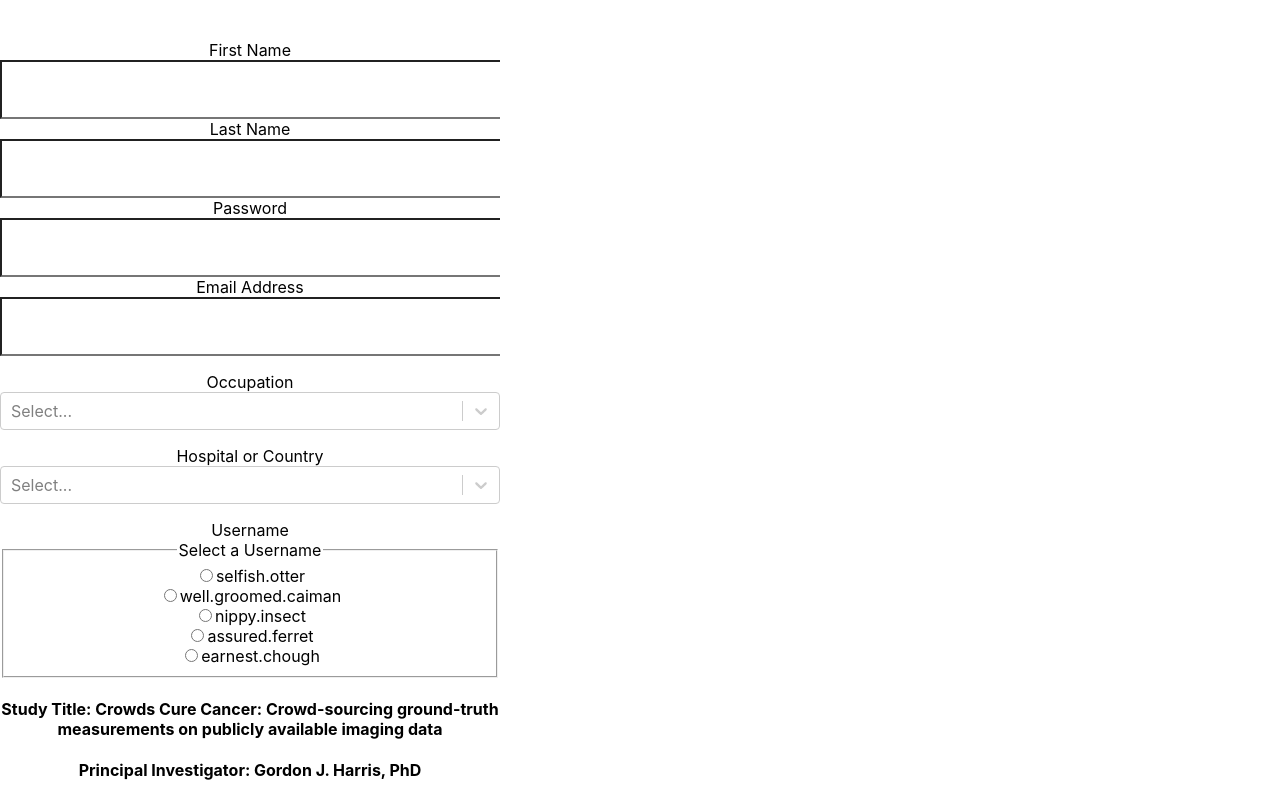
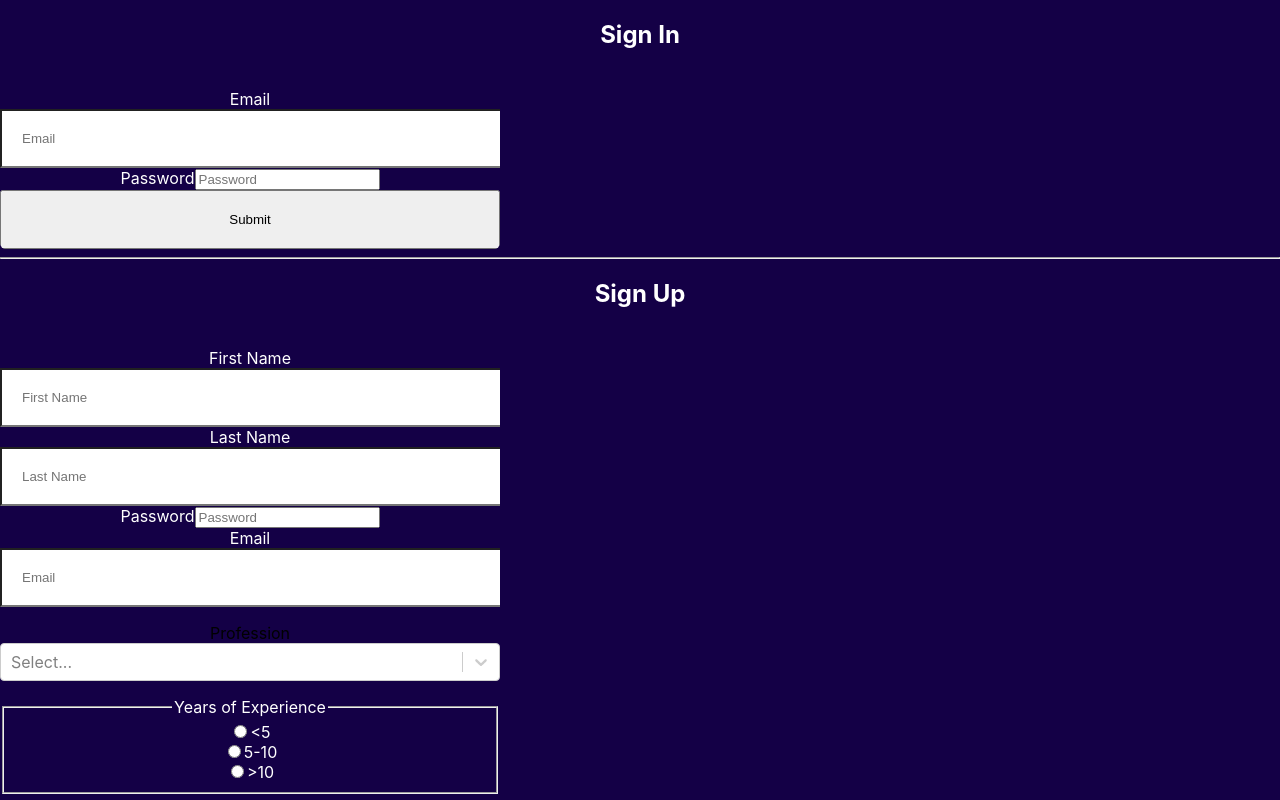
Before and after one commit to crowds-cure/custom-login, a React app: page / in a window 1280 px wide. Shown: the top 800 px of the page. Built offline with nearby package versions, Linux system fonts and the light colour scheme.

Commit message:
Add sign in, begin adding decoding of auth0 config

```diff
--- a/src/App.css
+++ b/src/App.css
@@ -20,3 +20,7 @@
 .App-link {
   color: #09d3ac;
 }
+
+div.is-error > fieldset > div.input-feedback {
+  color: red;
+}
--- a/src/App.js
+++ b/src/App.js
@@ -1,11 +1,35 @@
 import React from 'react';
 import './App.css';
-// import SignIn from './SignIn.js';
+import SignIn from './SignIn.js';
 import SignUp from './SignUp.js';
+
+// Decode utf8 characters properly
+/*var config = JSON.parse(decodeURIComponent(escape(window.atob('@@config@@'))));
+config.extraParams = config.extraParams || {};
+var connection = config.connection;
+var prompt = config.prompt;
+var languageDictionary;
+var language;
+
+if (config.dict && config.dict.signin && config.dict.signin.title) {
+    languageDictionary = { title: config.dict.signin.title };
+} else if (typeof config.dict === 'string') {
+    language = config.dict;
+}
+var loginHint = config.extraParams.login_hint;
+
+function getParameterByName(name) {
+    var match = RegExp('[?&]' + name + '=([^&]*)').exec(window.location.search);
+    return match && decodeURIComponent(match[1].replace(/\+/g, ' '));
+}*/
 
 function App() {
   return (
     <div className="App">
+      <h2>Sign In</h2>
+      <SignIn/>
+      <hr/>
+      <h2>Sign Up</h2>
       <SignUp/>
     </div>
   );
--- a/src/CustomSelect.js
+++ b/src/CustomSelect.js
@@ -14,12 +14,12 @@ class CustomSelect extends Component {
 
   render() {
     return (
-      <div style={{ margin: '1rem 0' }}>
-        <label htmlFor="color">{this.props.label}</label>
+      <div style={{ margin: '1rem 0', color: 'black'}}>
+        <label htmlFor={this.props.fieldName}>{this.props.label}</label>
         <Select
-          id="color"
+          id={this.props.fieldName}
           options={this.props.options}
-          multi={true}
+          multi={this.props.multi}
           onChange={this.handleChange}
           onBlur={this.handleBlur}
           value={this.props.value}
--- a/src/Radio.js
+++ b/src/Radio.js
@@ -19,7 +19,7 @@ const RadioButton = ({
         name={name}
         id={id}
         type="radio"
-        value={id} // could be something else for output?
+        value={id}
         checked={id === value}
         onChange={onChange}
         onBlur={onBlur}
--- a/src/SignIn.js
+++ b/src/SignIn.js
@@ -1,15 +1,18 @@
 import React from 'react';
-import { useFormik } from 'formik';
+import { withFormik, Field } from 'formik';
 import auth0 from 'auth0-js';
+import * as Yup from 'yup';
+import './SignUp.css';
 
-const SignIn = () => {
-  const formik = useFormik({
-    initialValues: {
-      email: '',
-      password: ''
-    },
-    onSubmit: values => {
-      console.log(JSON.stringify(values, null, 2));
+const formikEnhancer = withFormik({
+  validationSchema: Yup.object().shape({
+    password: Yup.string()
+      .required('Password is required!'),
+  }),
+  mapPropsToValues: props => ({
+    password: '',
+  }),
+  handleSubmit: (values, { setSubmitting }) => {
     const { email, password } = values;
 
     // Initialize client
@@ -17,9 +20,12 @@ const SignIn = () => {
       domain: 'crowds-cure.auth0.com',
       clientID: 'z5cXMPTxeFOdB3i4xRA8JyhTonQmqMKM'
     });
+
     const options = {
+      realm: "Username-Password-Authentication",
       connection: 'Username-Password-Authentication',
       password,
+      responseType: 'token id_token',
     };
 
     const isEmail = email.includes('@');
@@ -29,33 +35,67 @@ const SignIn = () => {
         options.username = email;
     }
 
+
     webAuth.login(options, function (err) {
-        if (err) return alert('Something went wrong: ' + err.message);
-          return alert('success signup without login!')
+      if (err) {
+        alert(`Something went wrong: ${err.message}`);
+        throw new Error(err.message);
+      }
+
+      console.warn('Done! Redirect?');
+
+      window.location = 'https://cancer.crowds-cure.org/'
     });
+    setSubmitting(false);
   },
+  displayName: 'SignUpForm',
 });
+
+const SignInForm = (props) => {
+  const {
+    handleSubmit,
+    isSubmitting,
+  } = props;
+
   return (
-    <form onSubmit={formik.handleSubmit}>
-      <label htmlFor="email">Email Address</label>
-      <input
-        id="email"
-        name="email"
-        type="email"
-        onChange={formik.handleChange}
-        value={formik.values.email}
-      />
+    <form onSubmit={handleSubmit}>
+      <Field name="email">
+        {({ field, form, meta }) => (
+          <div>
+            <label htmlFor="email">Email</label>
+            <input type="text"
+              {...field}
+              required
+              placeholder="Email"
+              autoComplete="email"/>
+            {meta.touched &&
+              meta.error && <div className="error">{meta.error}</div>}
+          </div>
+        )}
+      </Field>
+      <Field name="password">
+        {({ field, form, meta }) => (
+          <div>
             <label htmlFor="password">Password</label>
-      <input
-        id="password"
-        name="password"
-        type="password"
-        onChange={formik.handleChange}
-        value={formik.values.password}
-      />
-      <button type="submit">Submit</button>
+            <input type="password"
+              {...field}
+              required
+              placeholder="Password"
+              autoComplete="new-password"/>
+            {meta.touched &&
+              meta.error && <div className="error">{meta.error}</div>}
+          </div>
+        )}
+      </Field>
+      <button
+        type="submit"
+        className="btn"
+        disabled={isSubmitting}>Submit</button>
     </form>
   );
 };
 
-export default SignIn;
+const EnhancedSignInForm = formikEnhancer(SignInForm);
+
+
+export default EnhancedSignInForm;
--- a/src/SignUp.js
+++ b/src/SignUp.js
@@ -6,7 +6,7 @@ import './SignUp.css';
 import ConsentFactSheet from './ConsentFactSheet.js';
 import CustomSelect from './CustomSelect.js';
 import residencyProgram from './residencyProgram.js';
-import occupation from './profession.js';
+import profession from './profession.js';
 import { RadioButton, RadioButtonGroup } from './Radio.js';
 import getUsername from './getUsername.js';
 
@@ -18,30 +18,56 @@ const randomNames = [
   getUsername(),
 ];
 
+const yearsOfExperienceOptions = [
+  { value: "lessThan5", label: "<5" },
+  { value: "fiveToTen", label: "5-10" },
+  { value: "moreThan10", label: ">10" },
+]
+
 const formikEnhancer = withFormik({
   validationSchema: Yup.object().shape({
     email: Yup.string()
       .email('Invalid email address')
       .required('Email is required!'),
-    occupation: Yup.string()
-      .required('Occupation is required!'),
+    profession: Yup.string()
+      .required('Profession is required!'),
+    residencyProgram: Yup.string()
+      .required('Hospital or Country is required!'),
+    firstName: Yup.string()
+      .required('First name is required!'),
+    lastName: Yup.string()
+      .required('Last name is required!'),
+    password: Yup.string()
+      .required('Password is required!'),
+    experience: Yup.string()
+      .required('Years of experience is required!'),
+    username: Yup.string()
+      .required('Username is required!'),
   }),
   mapPropsToValues: props => ({
     email: '',
-    occupation: '',
+    profession: '',
     residencyProgram: '',
     firstName: '',
     lastName: '',
+    password: '',
+    experience: '',
+    notificationOfDataRelease: false,
+    consent: false,
+    username: randomNames[0]
   }),
   handleSubmit: (values, { setSubmitting }) => {
-    /*const payload = {
-      ...values,
-      topics: values.topics.map(t => t.value),
-    };*/
-    setTimeout(() => {
     console.log(JSON.stringify(values, null, 2));
-      const { email, password, firstName, lastName } = values;
-      const username = email.replace('@', '_');
+    const { email,
+      password,
+      firstName,
+      lastName,
+      residencyProgram,
+      profession,
+      experience,
+      notificationOfDataRelease,
+      username,
+      consent } = values;
 
     // Initialize client
     const webAuth = new auth0.WebAuth({
@@ -49,27 +75,35 @@ const formikEnhancer = withFormik({
       clientID: 'z5cXMPTxeFOdB3i4xRA8JyhTonQmqMKM'
     });
 
-      webAuth.signup({
+    webAuth.signupAndAuthorize({
       connection: 'Username-Password-Authentication',
       email,
       password,
       username,
+      responseType: 'token id_token',
       given_name: firstName,
       family_name: lastName,
       name: `${firstName} ${lastName}`,
       nickname: username,
       user_metadata: {
-          "occupation": "Information Technology/Systems Support",
-          "experience": "fiveToTen",
-          "team": "notApplicable",
-          "notificationOfDataRelease": "true"
+        occupation: profession.value,
+        experience,
+        team: residencyProgram.value,
+        // Note: for some reason, Auth0 wants these as Strings
+        notificationOfDataRelease: notificationOfDataRelease.toString(),
+        consent: consent.toString()
       }
     }, function (err) {
-        if (err) return alert('Something went wrong: ' + err.message);
-          return alert('success signup without login!')
+      if (err) {
+        alert(`Something went wrong: ${err.message}`);
+        throw new Error(err.message);
+      }
+
+      console.warn('Done! Redirect?');
+
+      window.location = 'https://cancer.crowds-cure.org/'
     });
     setSubmitting(false);
-    }, 1000);
   },
   displayName: 'SignUpForm',
 });
@@ -80,8 +114,6 @@ const SignUpForm = (props) => {
     touched,
     dirty,
     errors,
-    handleChange,
-    handleBlur,
     handleSubmit,
     handleReset,
     setFieldValue,
@@ -91,54 +123,89 @@ const SignUpForm = (props) => {
 
   return (
     <form onSubmit={handleSubmit}>
+      <Field name="firstName">
+        {({ field, form, meta }) => (
+          <div>
             <label htmlFor="firstName">First Name</label>
-      <input
-        id="firstName"
-        name="firstName"
-        type="text"
-        onChange={handleChange}
-        onBlur={handleBlur}
-        value={values.firstName}
-      />
+            <input type="text"
+              {...field}
+              required
+              placeholder="First Name"
+              autoComplete="given-name"/>
+            {meta.touched &&
+              meta.error && <div className="error">{meta.error}</div>}
+          </div>
+        )}
+      </Field>
+      <Field name="lastName">
+        {({ field, form, meta }) => (
+          <div>
             <label htmlFor="lastName">Last Name</label>
-      <input
-        id="lastName"
-        name="lastName"
-        type="text"
-        onChange={handleChange}
-        onBlur={handleBlur}
-        value={values.lastName}
-      />
+            <input type="text"
+              {...field}
+              required
+              placeholder="Last Name"
+              autoComplete="family-name"/>
+            {meta.touched &&
+              meta.error && <div className="error">{meta.error}</div>}
+          </div>
+        )}
+      </Field>
+      <Field name="password">
+        {({ field, form, meta }) => (
+          <div>
             <label htmlFor="password">Password</label>
-      <input
-        id="password"
-        name="password"
-        type="password"
-        autocomplete="new-password"
-        onChange={handleChange}
-        onBlur={handleBlur}
-        value={values.password}
-      />
-      <label htmlFor="email">Email Address</label>
-      <input
-        id="email"
-        name="email"
-        type="email"
-        autocomplete="email"
-        onChange={handleChange}
-        onBlur={handleBlur}
-        value={values.email}
-      />
+            <input type="password"
+              {...field}
+              required
+              placeholder="Password"
+              autoComplete="new-password"/>
+            {meta.touched &&
+              meta.error && <div className="error">{meta.error}</div>}
+          </div>
+        )}
+      </Field>
+      <Field name="email">
+        {({ field, form, meta }) => (
+          <div>
+            <label htmlFor="email">Email</label>
+            <input type="email"
+              {...field}
+              required
+              placeholder="Email"
+              autoComplete="email"/>
+            {meta.touched &&
+              meta.error && <div className="error">{meta.error}</div>}
+          </div>
+        )}
+      </Field>
       <CustomSelect
-        value={values.occupation}
-        fieldName={'occupation'}
-        label={'Occupation'}
-        options={occupation}
+        value={values.profession}
+        fieldName={'profession'}
+        label={'Profession'}
+        options={profession}
         onChange={setFieldValue}
         onBlur={setFieldTouched}
-        error={errors.occupation}
-        touched={touched.occupation}
+        error={errors.profession}
+        touched={touched.profession}
       />
+      <RadioButtonGroup
+        id="experience"
+        label="Years of Experience"
+        value={values.experience}
+        error={errors.experience}
+        touched={touched.experience}
+      >
+        {yearsOfExperienceOptions.map(option => (
+          <Field
+            key={option.value}
+            id={option.value}
+            component={RadioButton}
+            name="experience"
+            label={option.label}
+          />
+        ))}
+      </RadioButtonGroup>
       <CustomSelect
         value={values.residencyProgram}
         fieldName={'residencyProgram'}
@@ -149,8 +216,6 @@ const SignUpForm = (props) => {
         error={errors.residencyProgram}
         touched={touched.residencyProgram}
       />
-
-      <label>Username</label>
       <RadioButtonGroup
         id="username"
         label="Select a Username"
@@ -169,18 +234,44 @@ const SignUpForm = (props) => {
         ))}
       </RadioButtonGroup>
 
+      <Field name="notificationOfDataRelease">
+        {({ field, form, meta }) => (
+          <div>
+            {/* Right now this is the only field that is not required. */}
+            <label htmlFor="notificationOfDataRelease">Notify me when the data has been released.</label>
+            <input
+              id="notificationOfDataRelease"
+              name="notificationOfDataRelease"
+              type="checkbox"
+              { ...field}
+              defaultChecked={values.notificationOfDataRelease}
+              value={values.notificationOfDataRelease}
+            />
+            {meta.touched &&
+              meta.error && <div className="error">{meta.error}</div>}
+          </div>
+        )}
+      </Field>
+
       <ConsentFactSheet/>
+
+      <Field name="consent">
+        {({ field, form, meta }) => (
+          <div>
+            {/* Right now this is the only field that is not required. */}
             <label htmlFor="consent">I have read and agree to the consent fact sheet.</label>
             <input
               id="consent"
-        name="consent"
               type="checkbox"
+              { ...field }
               required
-        onChange={handleChange}
-        onBlur={handleBlur}
               defaultChecked={values.consent}
-        value={values.consent}
             />
+            {meta.touched &&
+              meta.error && <div className="error">{meta.error}</div>}
+          </div>
+        )}
+      </Field>
       <button
         type="button"
         className="btn"
--- a/src/index.css
+++ b/src/index.css
@@ -5,6 +5,8 @@ body {
     sans-serif;
   -webkit-font-smoothing: antialiased;
   -moz-osx-font-smoothing: grayscale;
+  background: #140046;
+  color: white;
 }
 
 code {
```
Lines whose indentation alone changed are shown as unchanged.
